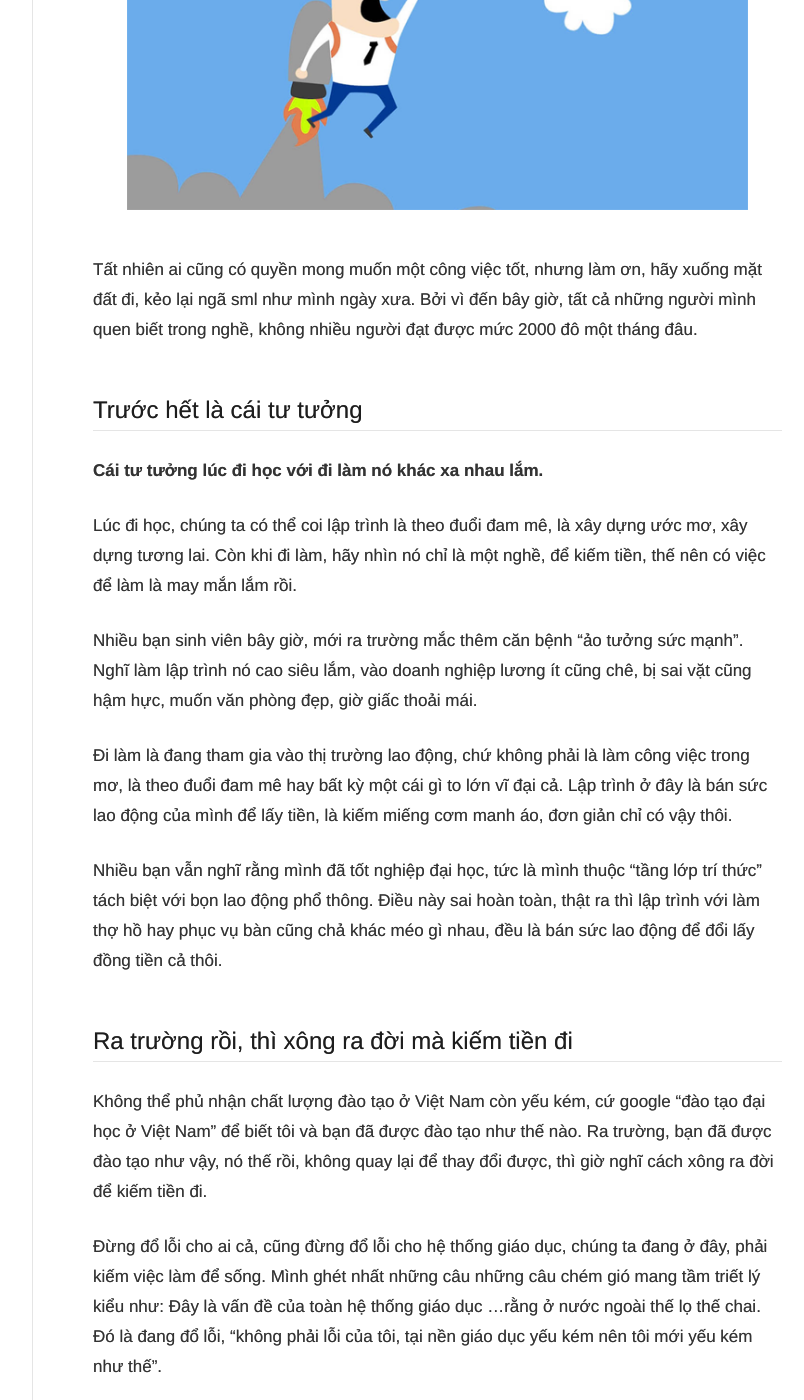
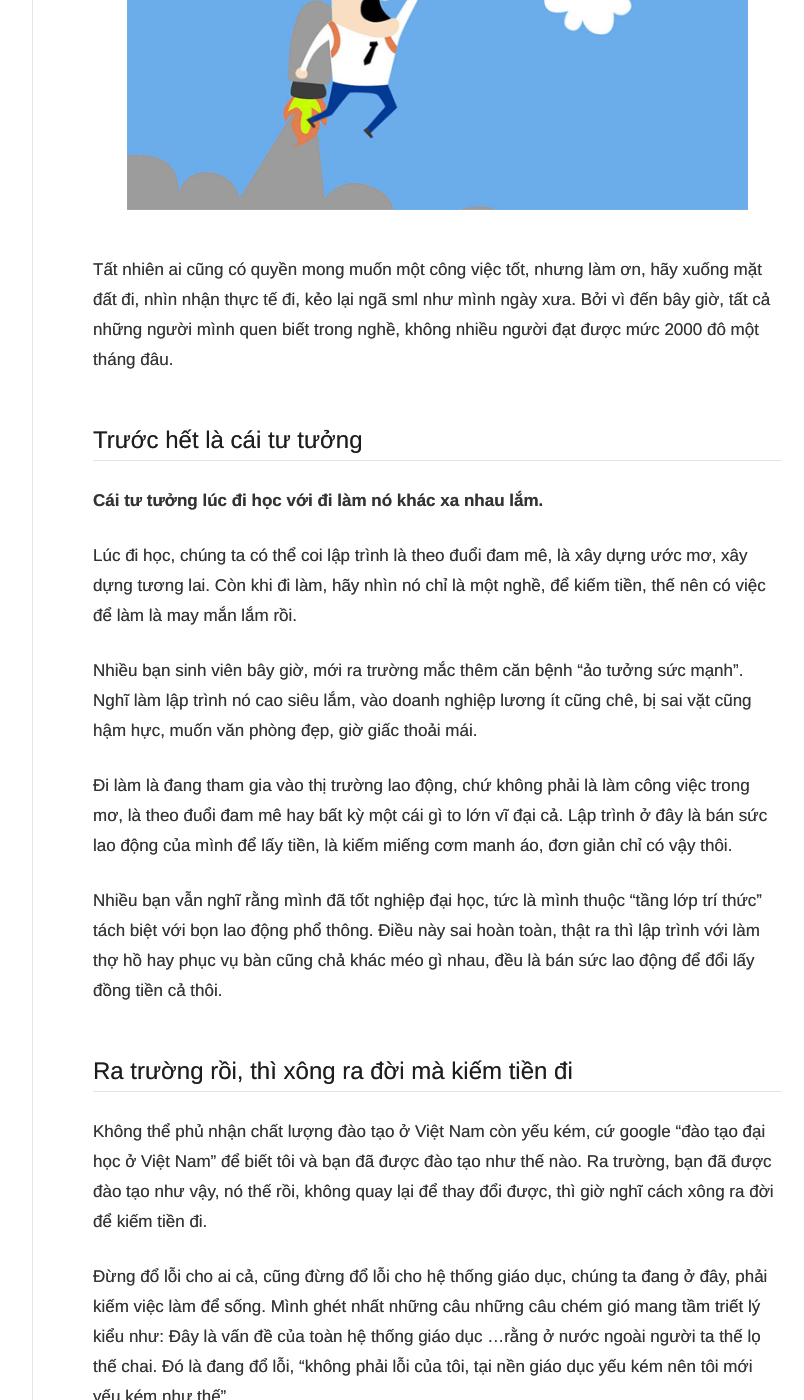
Before and after one commit to nguyentest/laptrinhcuocsong, a Jekyll site: the page built from _posts/2017-11-13-luong-lap-trinh-vien-moi-ra-truong.md, in a window 1280 px wide and 1400 px high, scrolled down 1086 px. Shown: the whole window, without its empty margins (358-1162 px from the left). Built offline with Jekyll 4.4.1, drawn with Linux system fonts in a browser that asks for light colours; our own code applies the rules of GitHub Pages for plain Markdown files.

Commit message:
Update 2017-11-13-luong-lap-trinh-vien-moi-ra-truong.md

```diff
--- a/_posts/2017-11-13-luong-lap-trinh-vien-moi-ra-truong.md
+++ b/_posts/2017-11-13-luong-lap-trinh-vien-moi-ra-truong.md
@@ -23,7 +23,7 @@ Cộng thêm một điểm đặc trưng của ngành IT, đó là nó được
 
 ![Kiếm tiền](images/fly-get-money-big.png)
 
-Tất nhiên ai cũng có quyền mong muốn một công việc tốt, nhưng làm ơn, hãy xuống mặt đất đi, kẻo lại ngã sml như mình ngày xưa. Bởi vì đến bây giờ, tất cả những người mình quen biết trong nghề, không nhiều người đạt được mức 2000 đô một tháng đâu.
+Tất nhiên ai cũng có quyền mong muốn một công việc tốt, nhưng làm ơn, hãy xuống mặt đất đi, nhìn nhận thực tế đi, kẻo lại ngã sml như mình ngày xưa. Bởi vì đến bây giờ, tất cả những người mình quen biết trong nghề, không nhiều người đạt được mức 2000 đô một tháng đâu.
 
 ## Trước hết là cái tư tưởng
 
@@ -33,7 +33,7 @@ Lúc đi học, chúng ta có thể coi lập trình là theo đuổi đam mê,
 
 Nhiều bạn sinh viên bây giờ, mới ra trường mắc thêm căn bệnh “ảo tưởng sức mạnh”. Nghĩ làm lập trình nó cao siêu lắm, vào doanh nghiệp lương ít cũng chê, bị sai vặt cũng hậm hực, muốn văn phòng đẹp, giờ giấc thoải mái.
 
-Đi làm là đang tham gia vào thị trường lao động, chứ không phải là làm công việc trong mơ, là theo đuổi đam mê hay bất kỳ một cái gì to lớn vĩ đại cả. Lập trình ở đây là bán sức lao động của mình để lấy tiền, là kiếm miếng cơm manh áo,  đơn giản chỉ có vậy thôi.
+Đi làm là đang tham gia vào thị trường lao động, chứ không phải là làm công việc trong mơ, là theo đuổi đam mê hay bất kỳ một cái gì to lớn vĩ đại cả. Lập trình ở đây là bán sức lao động của mình để lấy tiền, là kiếm miếng cơm manh áo, đơn giản chỉ có vậy thôi.
 
 Nhiều bạn vẫn nghĩ rằng mình đã tốt nghiệp đại học, tức là mình thuộc “tầng lớp trí thức” tách biệt với bọn lao động phổ thông. Điều này sai hoàn toàn, thật ra thì lập trình với làm thợ hồ hay phục vụ bàn cũng chả khác méo gì nhau, đều là bán sức lao động để đổi lấy đồng tiền cả thôi.
 
@@ -41,7 +41,7 @@ Nhiều bạn vẫn nghĩ rằng mình đã tốt nghiệp đại học, tức l
 
 Không thể phủ nhận chất lượng đào tạo ở Việt Nam còn yếu kém, cứ google "đào tạo đại học ở Việt Nam" để biết tôi và bạn đã được đào tạo như thế nào. Ra trường, bạn đã được đào tạo như vậy, nó thế rồi, không quay lại để thay đổi được, thì giờ nghĩ cách xông ra đời để kiếm tiền đi.
 
-Đừng đổ lỗi cho ai cả, cũng đừng đổ lỗi cho hệ thống giáo dục, chúng ta đang ở đây, phải kiếm việc làm để sống. Mình ghét nhất những câu những câu chém gió mang tầm triết lý kiểu như: Đây là vấn đề của toàn hệ thống giáo dục ...rằng ở nước ngoài thế lọ thế chai. Đó là đang đổ lỗi, "không phải lỗi của tôi, tại nền giáo dục yếu kém nên tôi mới yếu kém như thế".
+Đừng đổ lỗi cho ai cả, cũng đừng đổ lỗi cho hệ thống giáo dục, chúng ta đang ở đây, phải kiếm việc làm để sống. Mình ghét nhất những câu những câu chém gió mang tầm triết lý kiểu như: Đây là vấn đề của toàn hệ thống giáo dục ...rằng ở nước ngoài người ta thế lọ thế chai. Đó là đang đổ lỗi, "không phải lỗi của tôi, tại nền giáo dục yếu kém nên tôi mới yếu kém như thế".
 
 Lúc đi học có thể vểnh râu mà phán rằng "đây là lỗi ở cả hệ thống giáo dục". Nhưng đi làm, bạn phải nghĩ "nếu hôm nay tôi không làm tốt, ngày mai tôi sẽ có thể bị đuổi việc, tôi sẽ không có cơm để ăn" thế thôi.
 
```
